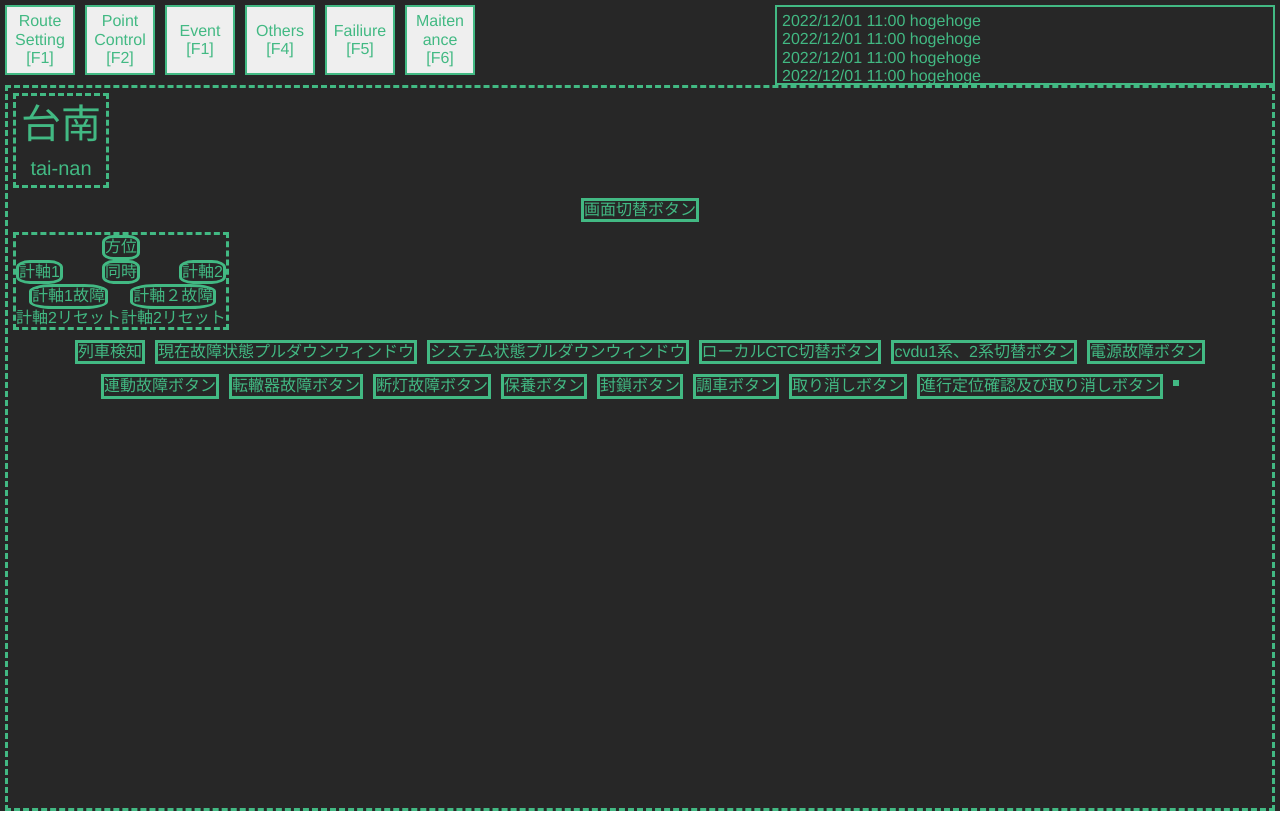
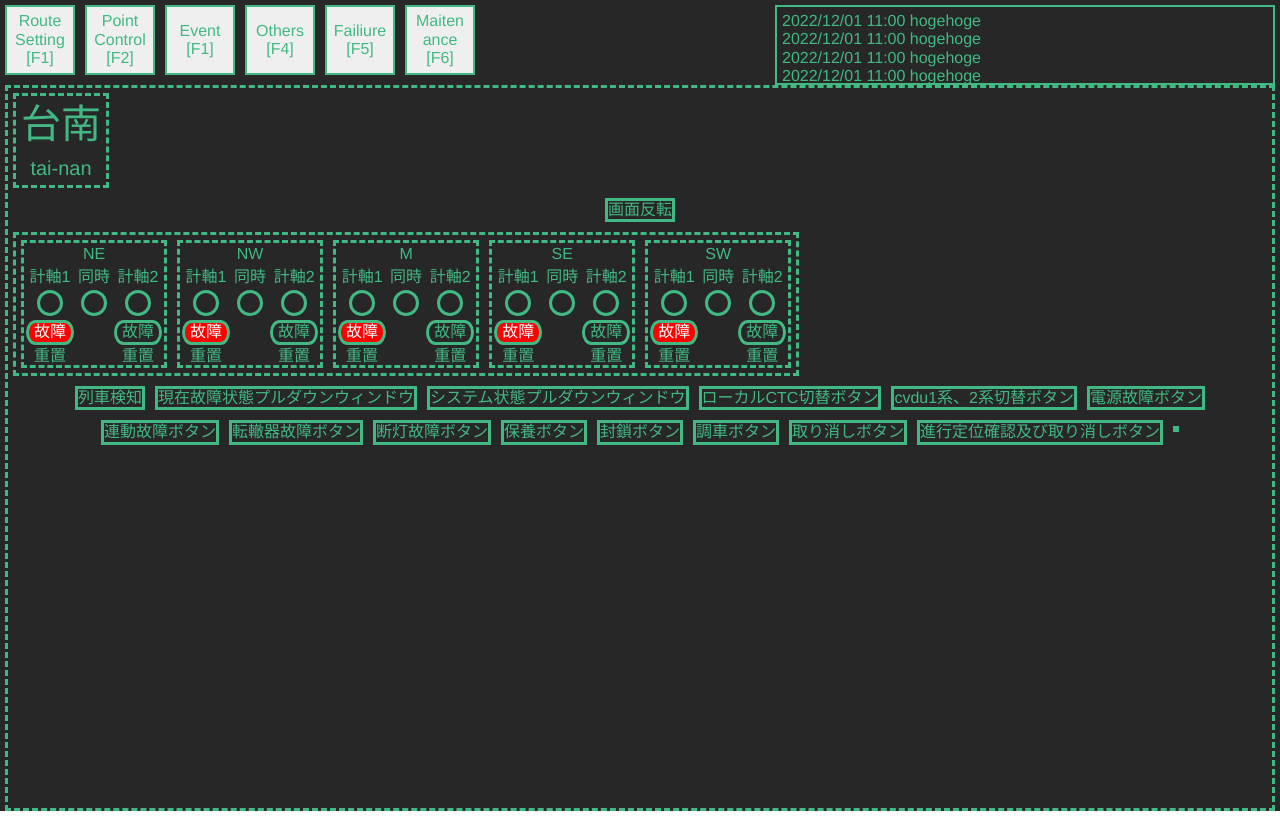
Before and after one commit to absender57/taina_cvdu, a Vue app: page / in a window 1280 px wide. Built offline with nearby package versions, Linux system fonts and the light colour scheme.

Commit message:
make axle counters

```diff
--- a/src/components/axle_counter.vue
+++ b/src/components/axle_counter.vue
@@ -1,17 +1,42 @@
 <script setup lang="ts">
+import { FLATTENABLE_KEYS, stringLiteral } from "@babel/types";
+import { ref } from "vue";
+import { defineProps } from "vue";
+const props = defineProps<{
+  directionName: string;
+}>();
 console.log("test");
+const state = ref({
+  direction: "南東",
+  useState: {
+    axle1: false,
+    axle2: false,
+    both: false,
+  },
+  failiureState: {
+    axle1: true,
+    axle2: false,
+  },
+});
 </script>
 
 <template>
   <div class="contents">
-    <span class="direction">方位</span>
-    <span class="use1">計軸1</span>
-    <span class="use_both">同時</span>
-    <span class="use2">計軸2</span>
-    <span class="failiure1">計軸1故障</span>
-    <span class="failiure2">計軸２故障</span>
-    <a class="reset1">計軸2リセット</a>
-    <a class="reset2">計軸2リセット</a>
+    <span class="direction">{{ directionName }}</span>
+    <span class="axle1">計軸1</span>
+    <span class="both">同時</span>
+    <span class="axle2">計軸2</span>
+    <span class="use1" :class="{ yellow: state.useState.axle1 }"></span>
+    <span class="use_both" :class="{ green: state.useState.both }"></span>
+    <span class="use2" :class="{ yellow: state.useState.axle2 }"></span>
+    <span class="failiure1" :class="{ red: state.failiureState.axle1 }">
+      故障
+    </span>
+    <span class="failiure2" :class="{ red: state.failiureState.axle2 }">
+      故障
+    </span>
+    <a class="reset1">重置</a>
+    <a class="reset2">重置</a>
   </div>
 </template>
 
@@ -23,53 +48,92 @@ console.log("test");
   border: dashed;
   width: fit-content;
   display: grid;
-  grid-template-columns: repeat(4, auto);
-  grid-template-rows: repeat(４, auto);
+  grid-template-columns: repeat(2, auto) 50px repeat(2, auto);
+  grid-template-rows: repeat(5, auto);
   place-items: center;
 
   span,
   button {
-    border: solid;
-    border-radius: 30%;
+    border: solid var(--main-shapeColor);
+    margin: 2px;
   }
   .direction {
-    grid-column: 1 / 5;
+    grid-column: 1 / 6;
     grid-row: 1;
+    border: 0ch;
   }
 
+  .axle1 {
+    grid-column: 1 / 3;
+    grid-row: 2;
+    border: 0ch;
+  }
+  .both {
+    grid-column: 3;
+    grid-row: 2;
+    border: 0ch;
+  }
+  .axle2 {
+    grid-column: 4 / 6;
+    grid-row: 2;
+    border: 0ch;
+  }
   .use1 {
-    grid-column: 1;
-    grid-row: 2;
+    grid-column: 1 / 3;
+    grid-row: 3;
+    width: 20px;
+    height: 20px;
+    border-radius: 50%;
   }
 
   .use_both {
-    grid-column: 2 / 4;
-    grid-row: 2;
+    grid-column: 3;
+    grid-row: 3;
+    width: 20px;
+    height: 20px;
+    border-radius: 50%;
   }
 
   .use2 {
-    grid-column: 4;
-    grid-row: 2;
+    grid-column: 4 / 6;
+    grid-row: 3;
+    width: 20px;
+    height: 20px;
+    border-radius: 50%;
   }
 
   .failiure1 {
     grid-column: 1 / 3;
-    grid-row: 3;
+    grid-row: 4;
+    border-radius: 20% / 50%;
+    padding: 0px 5px;
   }
 
   .failiure2 {
-    grid-column: 3 / 5;
-    grid-row: 3;
+    grid-column: 4 / 6;
+    grid-row: 4;
+    border-radius: 20% / 50%;
+    padding: 0px 5px;
   }
 
   .reset1 {
     grid-column: 1 / 3;
-    grid-row: 4;
+    grid-row: 5;
   }
 
   .reset2 {
-    grid-column: 3 / 5;
-    grid-row: 4;
+    grid-column: 4 / 6;
+    grid-row: 5;
+  }
+  .red {
+    color: white;
+    background-color: red;
+  }
+  .yellow {
+    background-color: yellow;
+  }
+  .green {
+    background-color: green;
   }
 }
 </style>
--- /dev/null
+++ b/src/components/axle_counters.vue
@@ -0,0 +1,32 @@
+<script setup lang="ts">
+import { FLATTENABLE_KEYS } from "@babel/types";
+import axle_Counter from "./axle_counter.vue";
+
+import { ref } from "vue";
+console.log("test");
+const directions = ref(["NE", "NW", "M", "SE", "SW"]);
+</script>
+
+<template>
+  <div class="contents">
+    <axle_Counter
+      v-for="direction in directions"
+      :key="direction"
+      :directionName="direction"
+    />
+  </div>
+</template>
+
+<!-- Add "scoped" attribute to limit CSS to this component only -->
+<style scoped lang="scss">
+.contents {
+  margin: 5px;
+  color: var(--main-shapeColor);
+  border: dashed;
+  width: fit-content;
+  display: grid;
+  grid-template-columns: repeat(5, auto);
+  grid-template-rows: repeat(5, auto);
+  place-items: center;
+}
+</style>
--- a/src/components/line_view.vue
+++ b/src/components/line_view.vue
@@ -1,14 +1,14 @@
 <script setup lang="ts">
 import station_Name from "./station_name.vue";
-import axle_Counter from "./axle_counter.vue";
+import axle_Counters from "./axle_counters.vue";
 console.log("test");
 </script>
 
 <template>
   <div class="contents">
     <station_Name />
-    <span>画面切替ボタン</span>
-    <axle_Counter />
+    <span>画面反転</span>
+    <axle_Counters />
     <div>
       <span>列車検知</span>
       <span>現在故障状態プルダウンウィンドウ</span>
```
